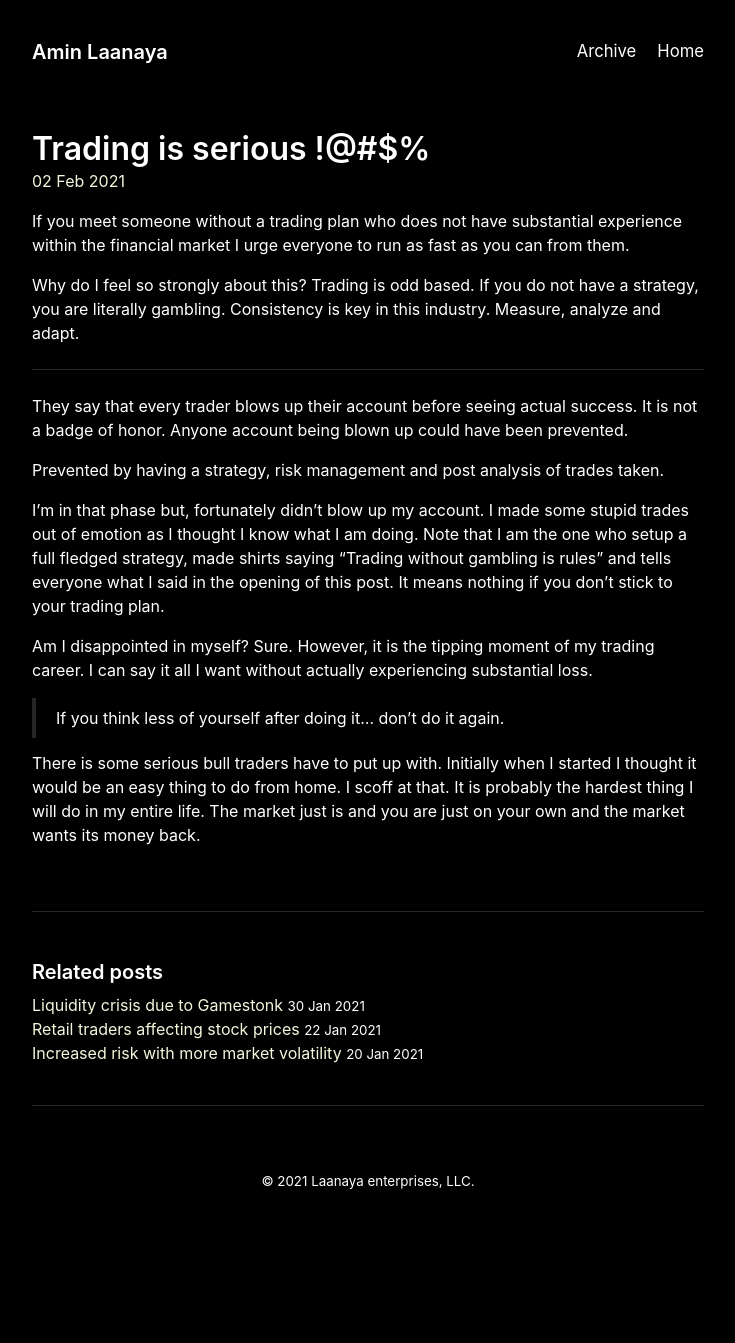
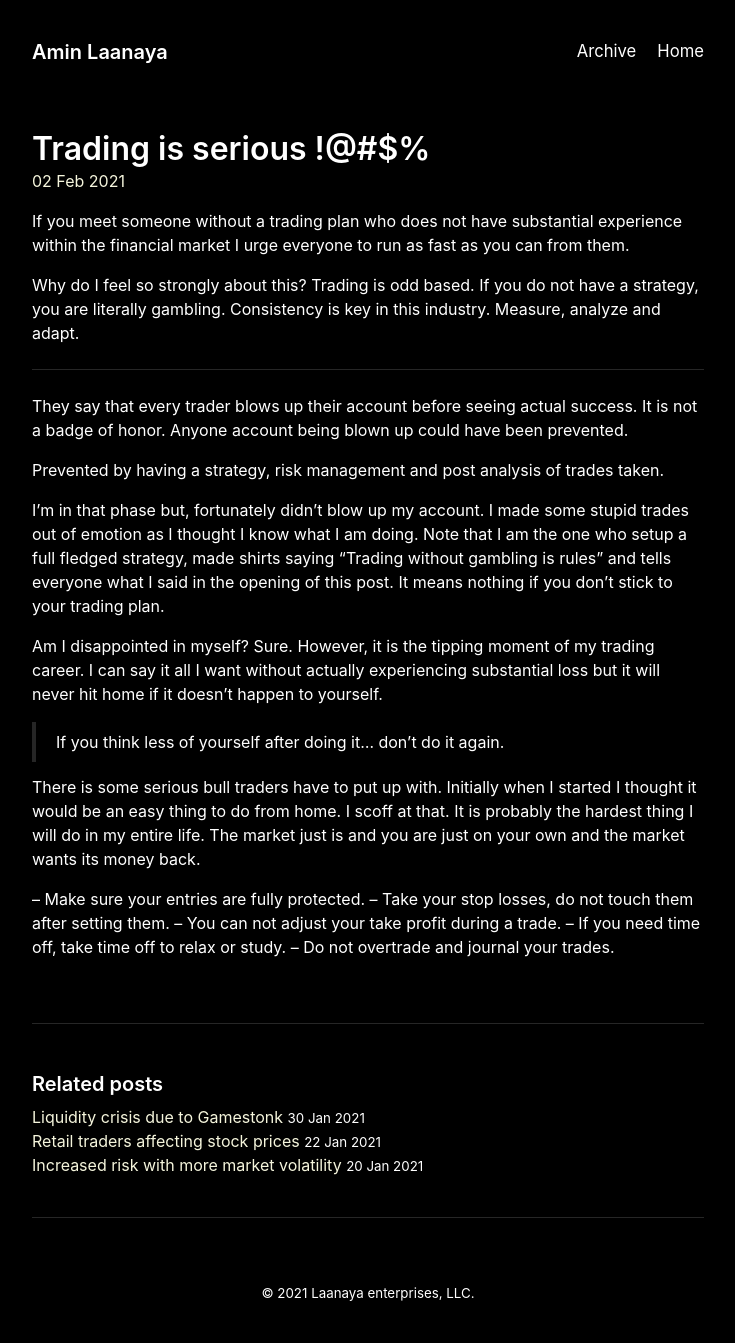
Before and after one commit to Bobcycle/Blog, a Jekyll site: the page built from _posts/2021-02-02-trading-is-a-serious-business.md, in a window 1280 px wide. Shown: the whole page, without its empty margins (272-1007 px from the left). Built offline with Jekyll 4.4.1, drawn with Linux system fonts in a browser that asks for light colours; before the commit the page ends 1231 px from its top, so only the background shows below that.

Commit message:
Update 2021-02-02-trading-is-a-serious-business.md

```diff
--- a/_posts/2021-02-02-trading-is-a-serious-business.md
+++ b/_posts/2021-02-02-trading-is-a-serious-business.md
@@ -16,8 +16,14 @@ Prevented by having a strategy, risk management and post analysis of trades take
 
 I'm in that phase but, fortunately didn't blow up my account. I made some stupid trades out of emotion as I thought I know what I am doing. Note that I am the one who setup a full fledged strategy, made shirts saying "Trading without gambling is rules" and tells everyone what I said in the opening of this post. It means nothing if you don't stick to your trading plan.
 
-Am I disappointed in myself? Sure. However, it is the tipping moment of my trading career. I can say it all I want without actually experiencing substantial loss.
+Am I disappointed in myself? Sure. However, it is the tipping moment of my trading career. I can say it all I want without actually experiencing substantial loss but it will never hit home if it doesn't happen to yourself.
 
 > If you think less of yourself after doing it... don't do it again.
 
 There is some serious bull traders have to put up with. Initially when I started I thought it would be an easy thing to do from home. I scoff at that. It is probably the hardest thing I will do in my entire life. The market just is and you are just on your own and the market wants its money back.
+
+-- Make sure your entries are fully protected.
+-- Take your stop losses, do not touch them after setting them.
+-- You can not adjust your take profit during a trade.
+-- If you need time off, take time off to relax or study.
+-- Do not overtrade and journal your trades.
```
